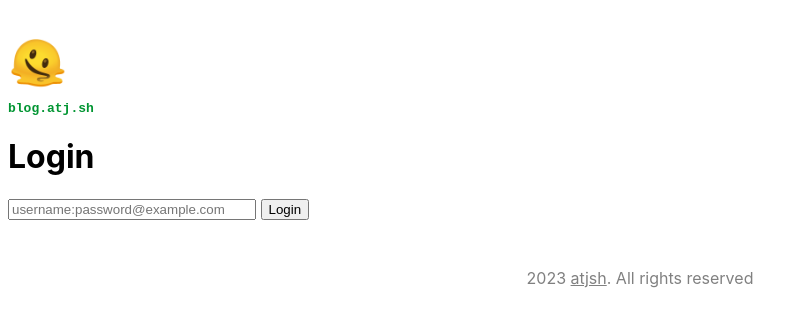
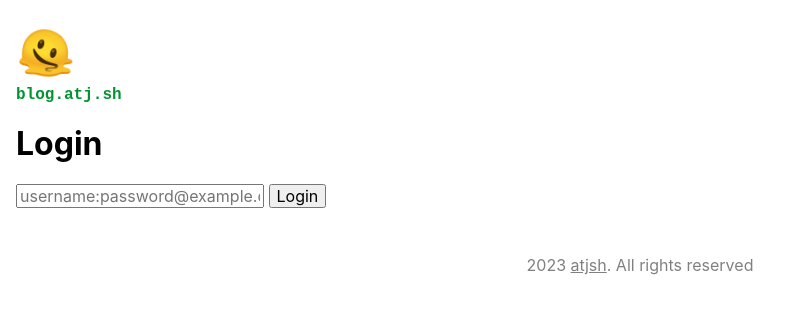
Before and after one commit to atjsh/rust-blog, a SvelteKit app in the folder web-client/: page /login in a window 1280 px wide. Shown: the top 326 px of the page, without its empty margins (0-808 px from the left). Built offline with nearby package versions, Linux system fonts and the light colour scheme; no server answers; what return-fetch would draw is missing.

Commit message:
feat: add normalize.css

```diff
--- a/web-client/package.json
+++ b/web-client/package.json
@@ -22,6 +22,7 @@
 		"eslint": "^8.28.0",
 		"eslint-config-prettier": "^8.5.0",
 		"eslint-plugin-svelte": "^2.30.0",
+		"normalize.css": "^8.0.1",
 		"prettier": "^2.8.0",
 		"prettier-plugin-svelte": "^2.10.1",
 		"sass": "^1.69.5",
--- a/web-client/src/routes/+layout.svelte
+++ b/web-client/src/routes/+layout.svelte
@@ -1,4 +1,6 @@
 <script lang="ts">
+	import 'normalize.css';
+
 	import type { LayoutServerData } from './$types';
 
 	export let data: LayoutServerData;
@@ -34,6 +36,7 @@
 
 	main {
 		max-width: 80rem;
+		padding: 0 1rem;
 		margin: auto;
 	}
 
```
Also changed, not shown: 1 other file (tests, documents, lock files or other folders).
